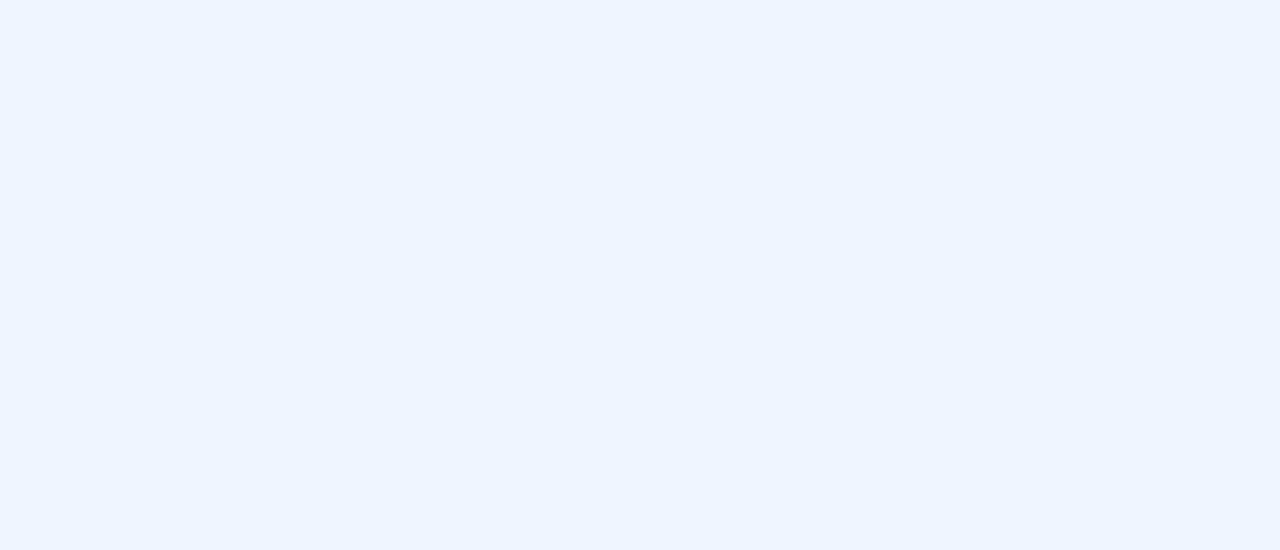
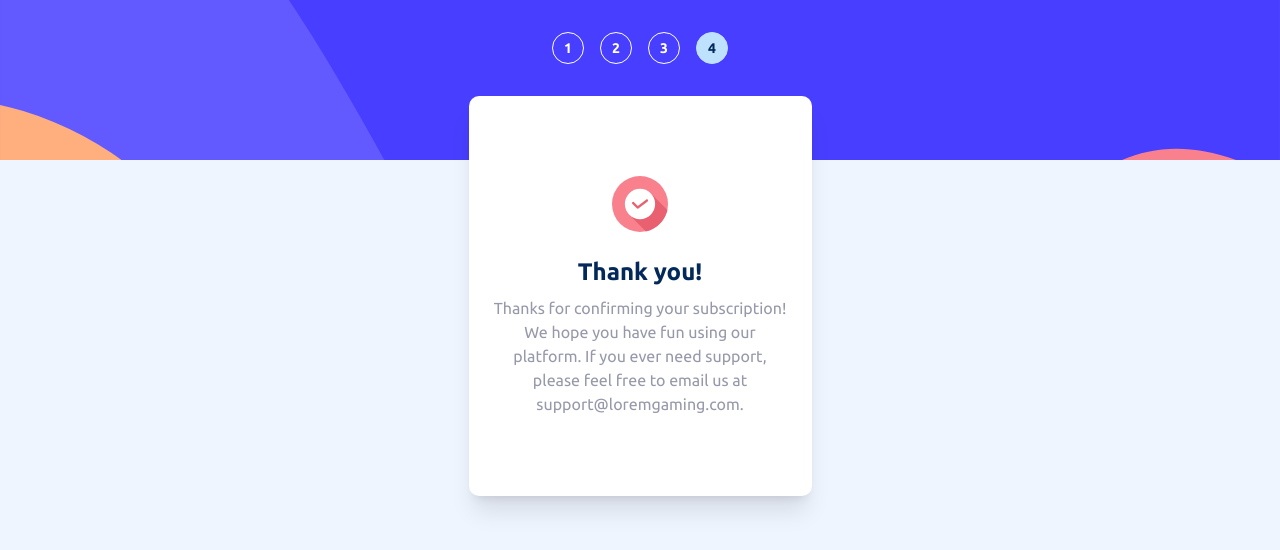
Before and after one commit to WhereIsPumpkin/Multi-Step-Form, a React (Vite) app: page /thankyou in a window 1280 px wide. Before the commit this address had no page. Shown: the top 550 px of the page. Built offline with nearby package versions, Linux system fonts and the light colour scheme.

Commit message:
feat: finish markup for every page

```diff
--- a/src/App.jsx
+++ b/src/App.jsx
@@ -1,6 +1,7 @@
 import Personal from "./pages/Personal";
 import Plan from "./pages/Plan";
 import AddOns from "./pages/AddOns";
+import Thank from "./pages/Thank";
 import Finish from "./pages/Finish";
 
 import { Route, Routes, Navigate } from "react-router-dom";
@@ -14,6 +15,7 @@ function App() {
         <Route path="/plan" element={<Plan />} />
         <Route path="/addons" element={<AddOns />} />
         <Route path="/finish" element={<Finish />} />
+        <Route path="/thankyou" element={<Thank />} />
       </Routes>
     </div>
   );
--- a/src/components/MenuBar.jsx
+++ b/src/components/MenuBar.jsx
@@ -58,14 +58,17 @@ const MenuBar = () => {
 
         <div
           className={`rounded-full h-8 w-8 flex items-center justify-center border border-white ${
-            location.pathname === "/finish"
+            location.pathname === "/finish" || location.pathname === "/thankyou"
               ? "bg-[#BEE2FD] !border-[#BEE2FD]"
               : "bg-transparent"
           }`}
         >
           <span
             className={`font-ubuntu text-sm font-bold ${
-              location.pathname === "/finish" ? "text-[#022959]" : "text-white"
+              location.pathname === "/finish" ||
+              location.pathname === "/thankyou"
+                ? "text-[#022959]"
+                : "text-white"
             }`}
           >
             4
--- a/src/pages/Finish.jsx
+++ b/src/pages/Finish.jsx
@@ -67,7 +67,7 @@ const Finish = () => {
 
       <footer className="w-full p-4 flex justify-between bg-white mt-auto shadow-md items-center">
         <Link
-          to={"/plan"}
+          to={"/addons"}
           className="font-ubuntu font-medium text-sm text-[#9699AA]"
         >
           Go Back
@@ -75,7 +75,7 @@ const Finish = () => {
         <button
           className="h-10 w-24 bg-[#022959] font-medium text-sm font-ubuntu text-white rounded-[4px]"
           onClick={() => {
-            // navigate("$");
+            navigate("/thankyou");
           }}
         >
           Next Step
--- /dev/null
+++ b/src/pages/Thank.jsx
@@ -0,0 +1,26 @@
+import MenuBar from "../components/MenuBar";
+import thankYouIcon from "../assets/icon-thank-you.svg";
+import { useNavigate } from "react-router-dom";
+
+const Thank = () => {
+  return (
+    <main className="flex flex-col items-center  h-screen">
+      <MenuBar />
+      <section className="py-20 px-6 flex flex-col max-w-[343px] bg-white rounded-[10px] gap-6 shadow-xl -mt-16 items-center">
+        <img src={thankYouIcon} className="w-14 h-14" />
+        <div className="flex flex-col gap-2 items-center">
+          <h1 className="text-[#022959] font-ubuntu text-2xl font-bold">
+            Thank you!
+          </h1>
+          <p className="font-ubuntu text-[#9699AA] text-base text-center font-normal">
+            Thanks for confirming your subscription! We hope you have fun using
+            our platform. If you ever need support, please feel free to email us
+            at support@loremgaming.com.
+          </p>
+        </div>
+      </section>
+    </main>
+  );
+};
+
+export default Thank;
```
